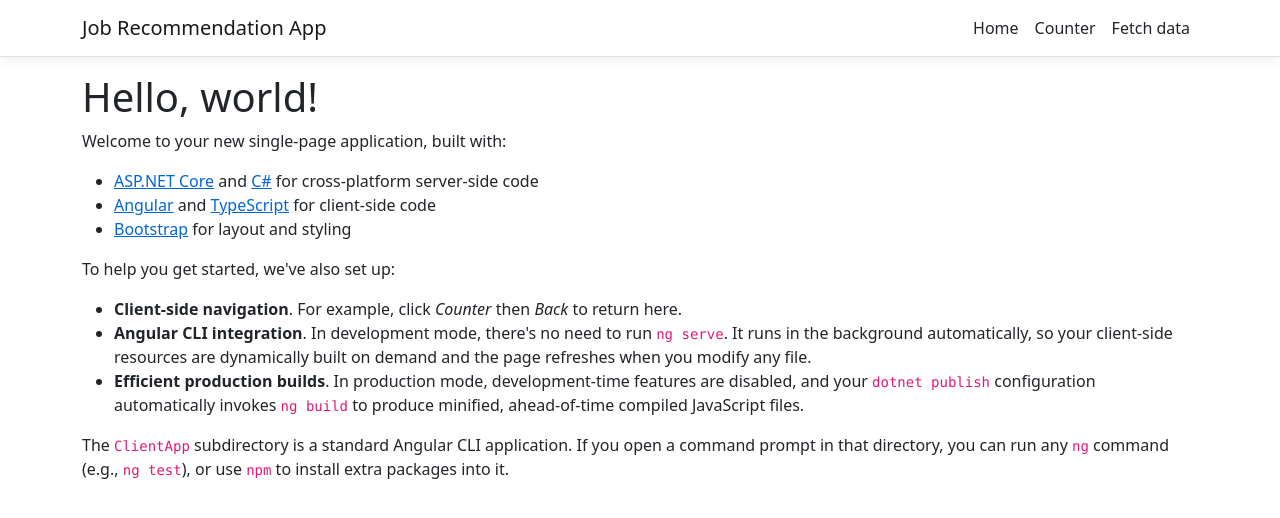
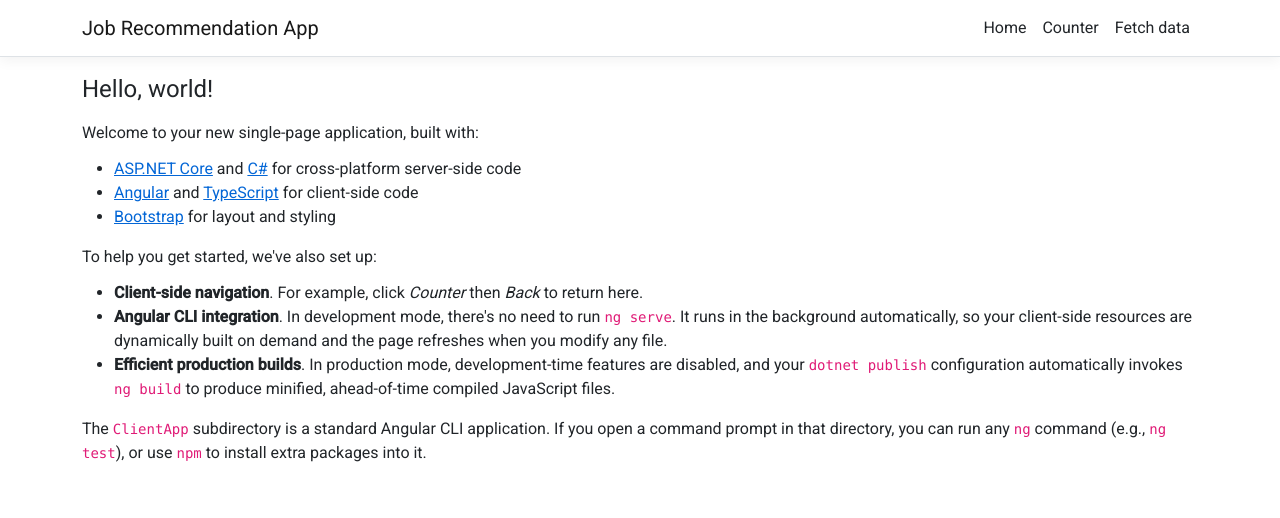
Before and after one commit to bariscanyilmaz/job-recommendation-app, an Angular app in the folder ClientApp/: page / in a window 1280 px wide. Shown: the top 518 px of the page. Built offline with nearby package versions, Linux system fonts and the light colour scheme.

Commit message:
install material

```diff
--- a/ClientApp/angular.json
+++ b/ClientApp/angular.json
@@ -27,6 +27,7 @@
               "src/assets"
             ],
             "styles": [
+              "./node_modules/@angular/material/prebuilt-themes/indigo-pink.css",
               "node_modules/bootstrap/dist/css/bootstrap.min.css",
               "src/styles.css"
             ],
@@ -95,6 +96,7 @@
               "src/assets"
             ],
             "styles": [
+              "./node_modules/@angular/material/prebuilt-themes/indigo-pink.css",
               "src/styles.css"
             ],
             "scripts": []
--- a/ClientApp/src/index.html
+++ b/ClientApp/src/index.html
@@ -7,8 +7,11 @@
 
     <meta name="viewport" content="width=device-width, initial-scale=1" />
     <link rel="icon" type="image/x-icon" href="favicon.ico" />
-  </head>
-  <body>
+      <link rel="preconnect" href="https://fonts.gstatic.com">
+    <link href="https://fonts.googleapis.com/css2?family=Roboto:wght@300;400;500&display=swap" rel="stylesheet">
+    <link href="https://fonts.googleapis.com/icon?family=Material+Icons" rel="stylesheet">
+</head>
+  <body class="mat-typography">
     <app-root>Loading...</app-root>
   </body>
 </html>
--- a/ClientApp/src/styles.css
+++ b/ClientApp/src/styles.css
@@ -14,3 +14,6 @@
   background-color: #1b6ec2;
   border-color: #1861ac;
 }
+
+html, body { height: 100%; }
+body { margin: 0; font-family: Roboto, "Helvetica Neue", sans-serif; }
```
Also changed, not shown: ClientApp/package.json (+5 -2 lines), 1 other file (tests, documents, lock files or other folders).
